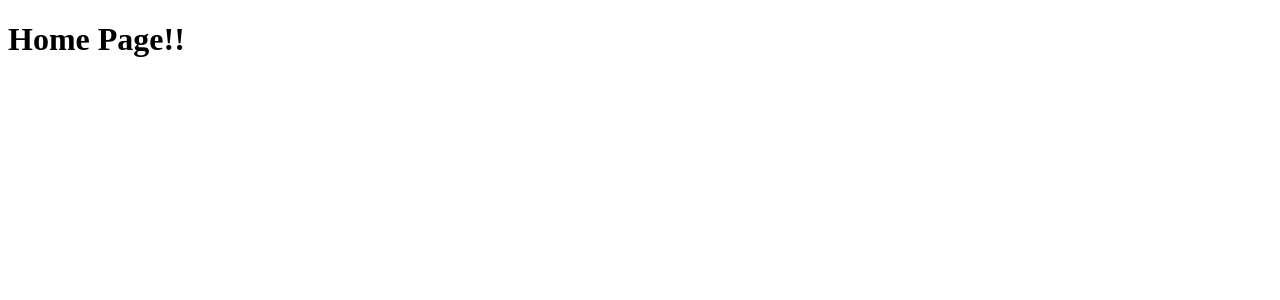
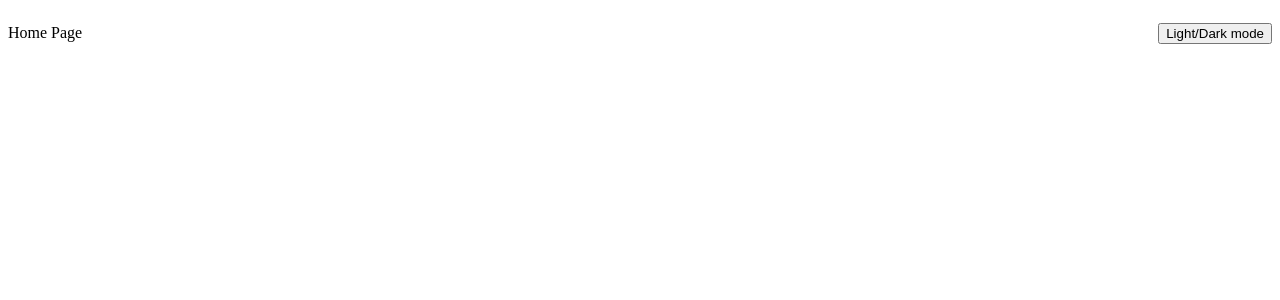
Before and after one commit to Marksalz/riddleGame-client, a React (Vite) app: page / in a window 1280 px wide. Shown: the top 300 px of the page. Built offline with nearby package versions, Linux system fonts and the light colour scheme.

Commit message:
feat: add Header component and integrate it into HomePage

```diff
--- a/src/App.css
+++ b/src/App.css
@@ -0,0 +1,5 @@
+.header {
+  display: flex;
+  justify-content: space-between;
+  align-items: center;
+}
--- /dev/null
+++ b/src/components/Header.tsx
@@ -0,0 +1,8 @@
+export default function Header(props: { headerText: string; btnText: string }) {
+  return (
+    <header className="header">
+      <p>{props.headerText}</p>
+      <button>{props.btnText}</button>
+    </header>
+  );
+}
--- a/src/pages/HomePage.tsx
+++ b/src/pages/HomePage.tsx
@@ -1,7 +1,9 @@
+import Header from "../components/Header";
+
 export default function HomePage() {
   return (
     <div>
-      <h1>Home Page!!</h1>
+      <Header headerText="Home Page" btnText="Light/Dark mode" />
     </div>
   );
 }
```
